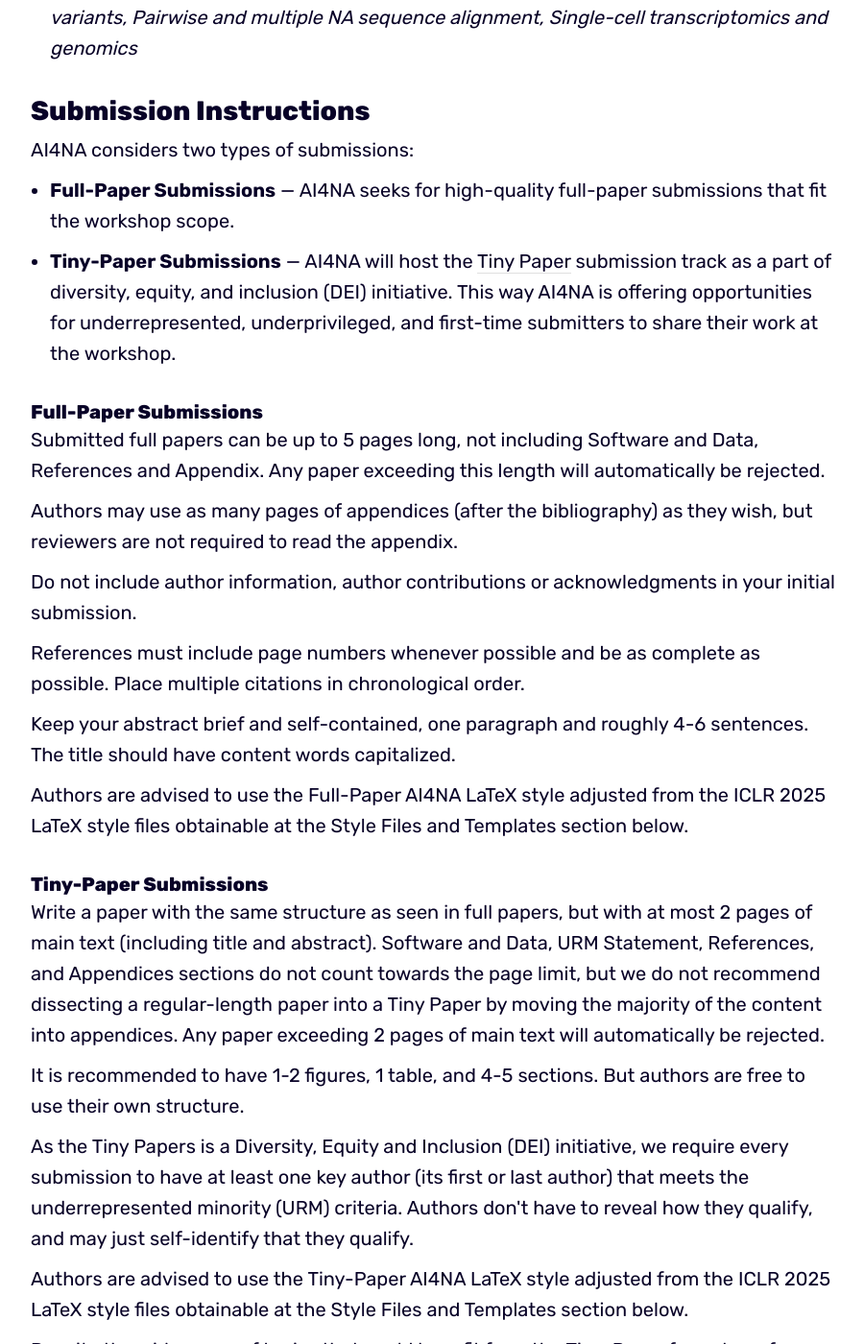
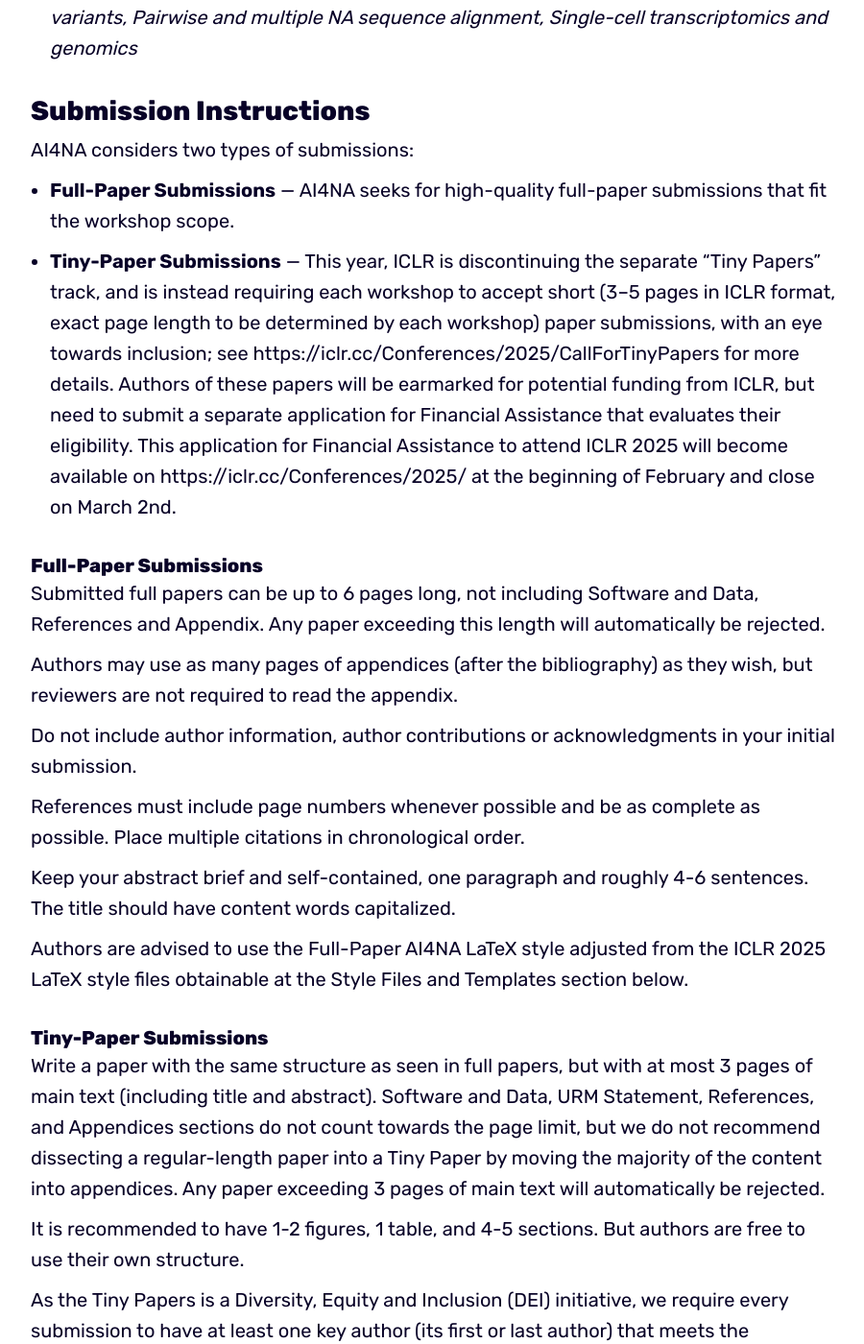
Before and after one commit to ai4na-workshop/ai4na-workshop.github.io, a Jekyll site: the page built from _pages/submissions.md, in a window 1280 px wide and 1400 px high, scrolled down 1177 px. Shown: the whole window at 96% size, without its empty margins (188-1088 px from the left). Built offline with Jekyll 4.4.1, drawn with Linux system fonts in a browser that asks for light colours; some of the changed text lies outside the part shown.

Commit message:
dates and tiny paper updates

```diff
--- a/_pages/submissions.md
+++ b/_pages/submissions.md
@@ -30,12 +30,10 @@ permalink: /submissions/
 <p style="margin-bottom: 10px;">AI4NA considers two types of submissions:</p>
 
 - **Full-Paper Submissions** --- AI4NA seeks for high-quality full-paper submissions that fit the workshop scope.
-- **Tiny-Paper Submissions** --- AI4NA will host the [Tiny Paper](https://iclr.cc/Conferences/2025/CallForTinyPapers) submission track as a
-part of diversity, equity, and inclusion (DEI) initiative. This way AI4NA is offering opportunities for underrepresented,
-underprivileged, and first-time submitters to share their work at the workshop.
+- **Tiny-Paper Submissions** --- This year, ICLR is discontinuing the separate “Tiny Papers” track, and is instead requiring each workshop to accept short (3–5 pages in ICLR format, exact page length to be determined by each workshop) paper submissions, with an eye towards inclusion; see https://iclr.cc/Conferences/2025/CallForTinyPapers for more details. Authors of these papers will be earmarked for potential funding from ICLR, but need to submit a separate application for Financial Assistance that evaluates their eligibility. This application for Financial Assistance to attend ICLR 2025 will become available on https://iclr.cc/Conferences/2025/ at the beginning of February and close on March 2nd.
 
 <h4 style="margin-bottom: 0;">Full-Paper Submissions</h4>
-<p style="margin-bottom: 10px;">Submitted full papers can be up to 5
+<p style="margin-bottom: 10px;">Submitted full papers can be up to 6
     pages long, not including Software and Data, References and Appendix.
     Any paper exceeding this length will automatically be rejected.</p>
 <p style="margin-bottom: 10px;">Authors may use as many pages of appendices
@@ -56,12 +54,12 @@ underprivileged, and first-time submitters to share their work at the workshop.
 
 <h4 style="margin-bottom: 0;">Tiny-Paper Submissions</h4>
 <p style="margin-bottom: 10px;">Write a paper with the same structure as seen
-    in full papers, but with at most 2 pages of main text (including title and
+    in full papers, but with at most 3 pages of main text (including title and
     abstract). Software and Data,
     URM Statement, References, and Appendices sections do not count towards
     the page limit, but we do not recommend dissecting a regular-length
     paper into a Tiny Paper by moving the majority of the content into
-    appendices. Any paper exceeding 2 pages of main text will automatically
+    appendices. Any paper exceeding 3 pages of main text will automatically
     be rejected.</p>
 <p style="margin-bottom: 10px;">It is recommended to have 1-2 figures,
     1 table, and 4-5 sections. But authors are free to use their own
@@ -184,11 +182,11 @@ as plagiarism or scientific misconduct (e.g., fabrication of facts).
 LLMs are not eligible for authorship.
 
 <h4 style="margin-bottom: 0;">Camera-Ready Version</h4>
-<p style="margin-bottom: 10px;">Accepted Full Papers can be up to 6 pages
+<p style="margin-bottom: 10px;">Accepted Full Papers can be up to 7 pages
 long, not including Software and Data, Author Contributions,
 Acknowledgments, References and Appendix, to allow
 authors to address reviewer comments.</p>
-<p>Accepted Tiny Papers have to remain 2 pages
+<p>Accepted Tiny Papers have to remain 3 pages
 long, not including Software and Data, Author Contributions,
 Acknowledgments, URM Statement, References and Appendix.</p>
 
```
Also changed, not shown: other parts of _pages/submissions.md (+1 -1 lines).
